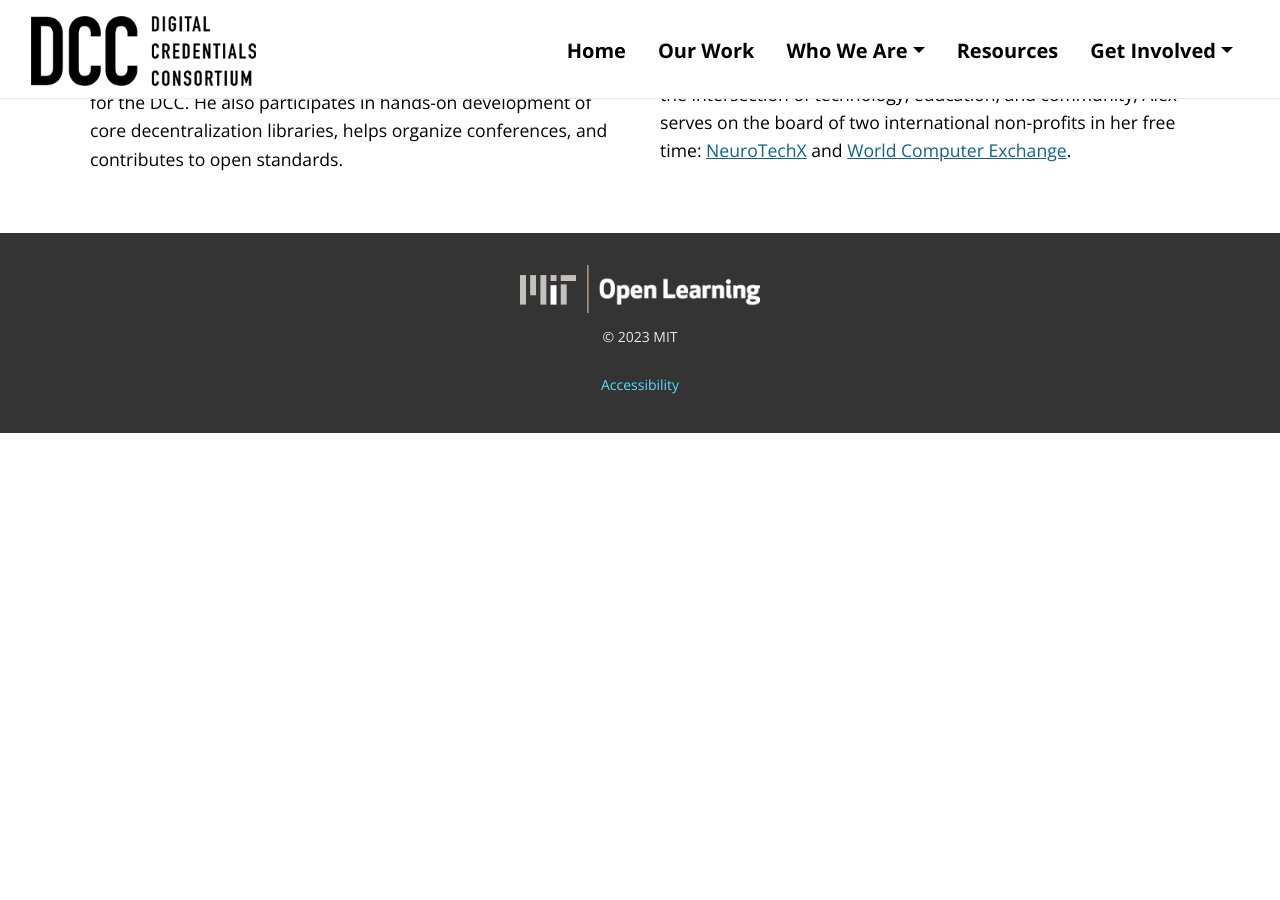
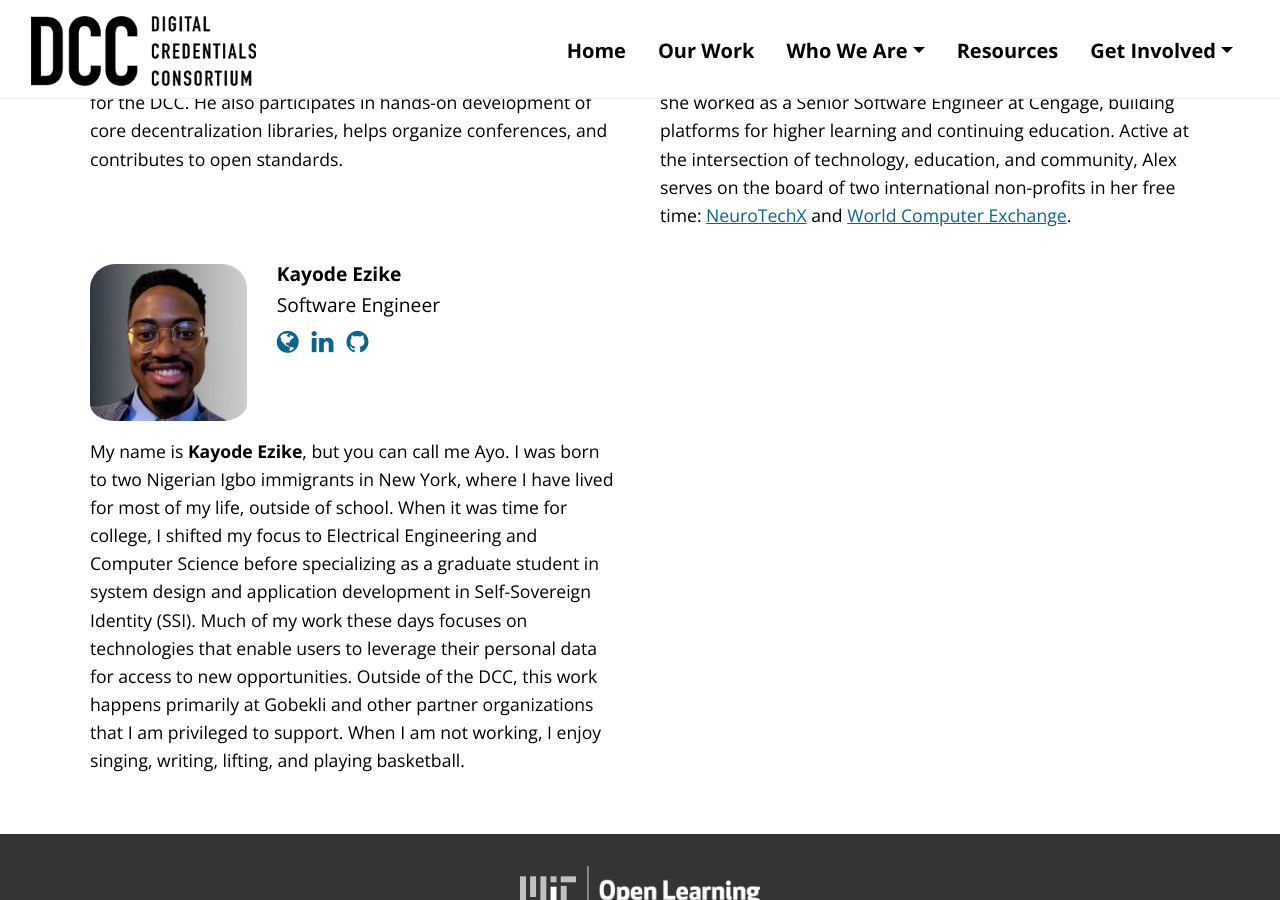
Before and after one commit to digitalcredentials/dcc-website, a Jekyll site: the page built from team.md, in a window 1280 px wide and 900 px high, scrolled down 988 px. Built offline with Jekyll 4.4.1, drawn with Linux system fonts in a browser that asks for light colours; before the commit the page ends 1421 px from its top, so only the background shows below that.

Commit message:
Updating team content

```diff
--- a/team.md
+++ b/team.md
@@ -23,7 +23,15 @@
   - name: Alexandra Higuera
     title: Senior Software Engineer
     bio: <b>Alex Higuera</b> is a Senior Software Engineer at the DCC, working on verifiable credentials for use in higher learning. Previously, she worked as a Senior Software Engineer at Cengage, building platforms for higher learning and continuing education. Active at the intersection of technology, education, and community, Alex serves on the board of two international non-profits in her free time&#58; <a href="https://neurotechx.org/">NeuroTechX</a> and <a href="https://worldcomputerexchange.org/">World Computer Exchange</a>.
-    photo: /image/members/alexphoto.jpeg
+    photo: /images/members/alexphoto.jpeg
+
+  - name: Kayode Ezike
+    title: Software Engineer
+    bio: My name is <b>Kayode Ezike</b>, but you can call me Ayo. I was born to two Nigerian Igbo immigrants in New York, where I have lived for most of my life, outside of school. When it was time for college, I shifted my focus to Electrical Engineering and Computer Science before specializing as a graduate student in system design and application development in Self-Sovereign Identity (SSI). Much of my work these days focuses on technologies that enable users to leverage their personal data for access to new opportunities. Outside of the DCC, this work happens primarily at Gobekli and other partner organizations that I am privileged to support. When I am not working, I enjoy singing, writing, lifting, and playing basketball.
+    photo: /images/members/kezike.jpg
+    website: https://ezike.io/
+    linkedin: https://www.linkedin.com/in/kayodeezike
+    github: https://github.com/kezike
 ---
 
 The DCC is lead by a team of professionals who are passionate about building technology and tools that support insitutions and learners.
```
